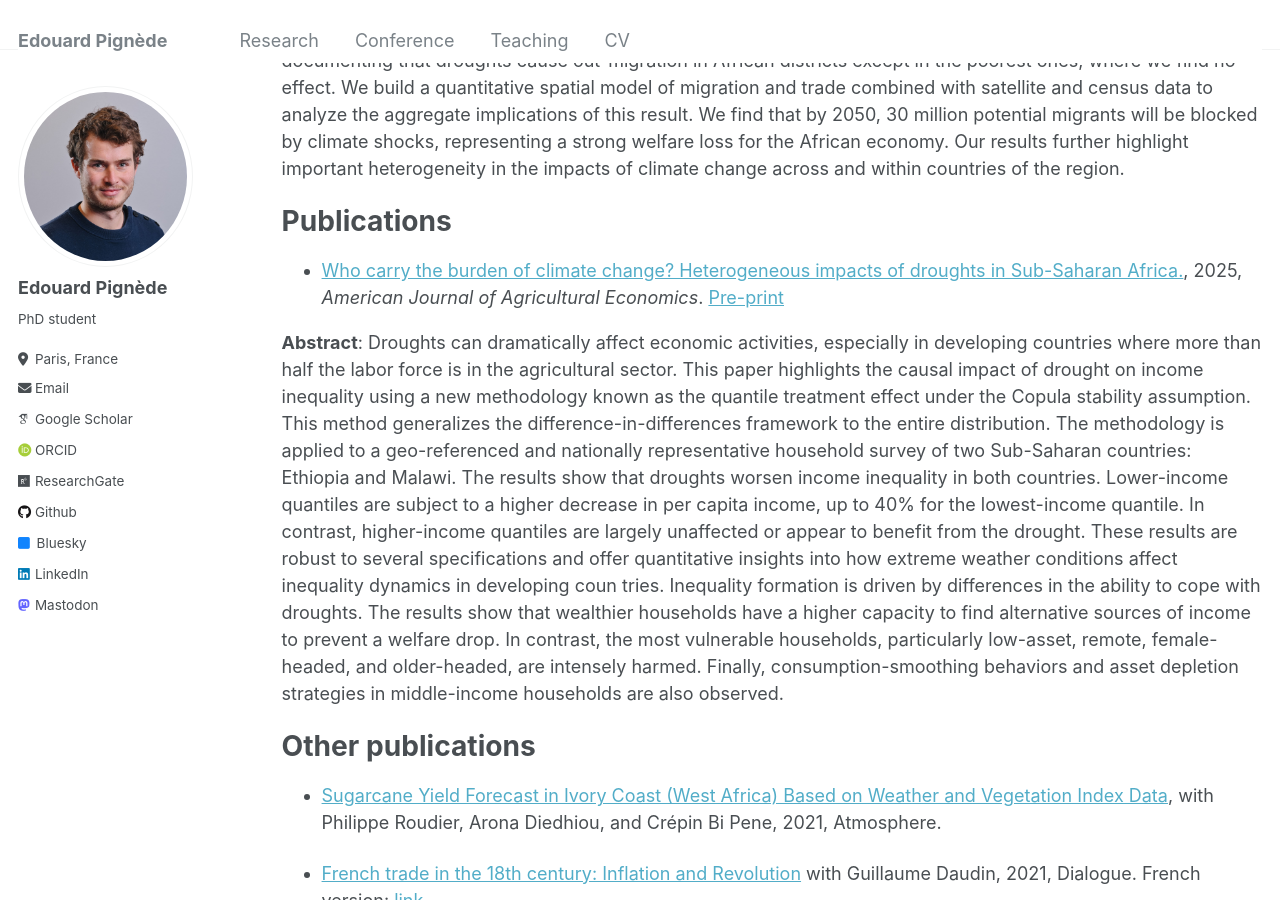
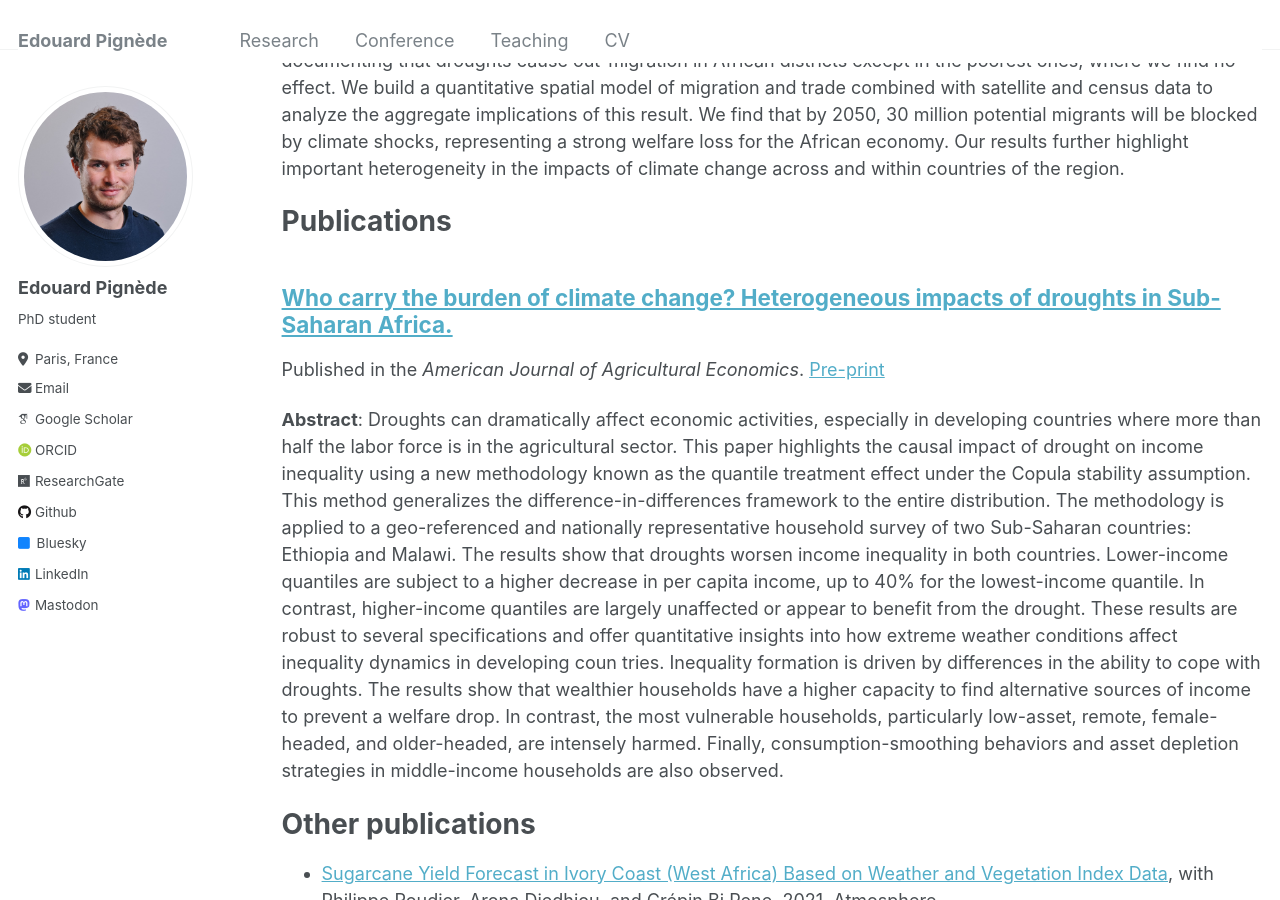
Before and after one commit to edouardpignede/edouardpignede.github.io, a Jekyll site: the page built from _pages/publications.md, in a window 1280 px wide and 900 px high, scrolled down 726 px. Built offline with Jekyll 4.4.1, drawn with Linux system fonts in a browser that asks for light colours; some web fonts are replaced.

Commit message:
Change presentation of publication

```diff
--- a/_pages/publications.md
+++ b/_pages/publications.md
@@ -25,7 +25,10 @@
 
 Publications
 ======
-- [Who carry the burden of climate change? Heterogeneous impacts of droughts in Sub-Saharan Africa.](http://doi.org/10.1111/ajae.12507), 2025, *American Journal of Agricultural Economics*. [Pre-print](https://edouardpignede.github.io/files/DroughtIneq_EP.pdf)
+
+[Who carry the burden of climate change? Heterogeneous impacts of droughts in Sub-Saharan Africa.](http://doi.org/10.1111/ajae.12507)
+----
+Published in the *American Journal of Agricultural Economics*. [Pre-print](https://edouardpignede.github.io/files/DroughtIneq_EP.pdf)
 
 **Abstract**:
 Droughts can dramatically affect economic activities, especially in developing countries where more than half the labor force is in the agricultural sector. This paper highlights the causal impact of drought on income inequality using a new methodology known as the quantile treatment effect under the Copula stability assumption. This method generalizes the difference-in-differences framework to the entire distribution. The methodology is applied to a geo-referenced and nationally representative household survey of two Sub-Saharan countries: Ethiopia and Malawi. The results show that droughts worsen income inequality in both countries. Lower-income quantiles are subject to a higher decrease in per capita income, up to 40% for the lowest-income quantile. In contrast, higher-income quantiles are largely unaffected or appear to benefit from the drought. These results are robust to several specifications and offer quantitative insights into how extreme weather conditions affect inequality dynamics in developing coun tries. Inequality formation is driven by differences in the ability to cope with droughts. The results show that wealthier households have a higher capacity to find alternative sources of income to prevent a welfare drop. In contrast, the most vulnerable households, particularly low-asset, remote, female-headed, and older-headed, are intensely harmed. Finally, consumption-smoothing behaviors and asset depletion strategies in middle-income households are also observed.
```
Also changed, not shown: other parts of _pages/publications.md (+1 -1 lines).
